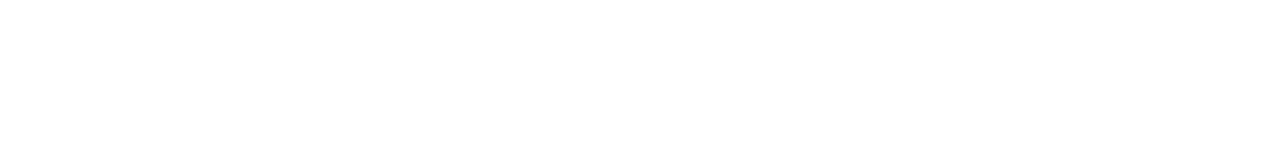
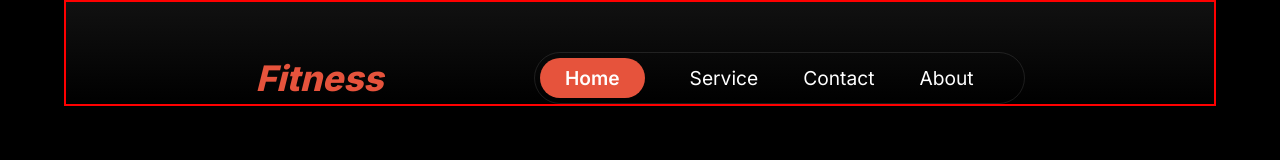
Before and after one commit to anaybhadury/assignment-projects-2, a plain HTML site: page index.html in a window 1280 px wide. Drawn offline with Linux system fonts and the light colour scheme.

Commit message:
added navbar section

```diff
--- a/index.html
+++ b/index.html
@@ -1,5 +1,6 @@
 <!DOCTYPE html>
 <html lang="en">
+
 <head>
     <meta charset="UTF-8">
     <meta name="viewport" content="width=device-width, initial-scale=1.0">
@@ -9,8 +10,24 @@
     <!-- font awesome icon -->
     <script src="https://kit.fontawesome.com/9879608144.js" crossorigin="anonymous"></script>
 </head>
+
 <body>
-    <header>
+    <header class="header">
+        <nav class="navbar">
+            <div>
+                <h2  class="nav-title"><i>Fitness</i></h2>
+            </div>
+            <div class="nav-menu">
+                <ul>
+                    <li><button class="btn-primary">Home</button></li>
+                    <li><a href="#">Service</a></li>
+                    <li><a href="#">Contact</a></li>
+                    <li><a href="#">About</a></li>
+                </ul>
+            </div>
+
+
+        </nav>
 
     </header>
     <main>
@@ -20,4 +37,5 @@
 
     </footer>
 </body>
+
 </html>
--- a/styles/style.css
+++ b/styles/style.css
@@ -1,12 +1,82 @@
-/* google font */
+                                            /* google font */
 @import url('https://fonts.googleapis.com/css2?family=Inter:wght@100..900&display=swap');
+@import url('https://fonts.googleapis.com/css2?family=Dancing+Script:wght@400..700&display=swap');
+
+/* font-family: "Dancing Script", cursive; */
 
 body{
-    font-family: "Inter", sans-serif;
+    background-color: rgb(0, 0, 0);
+    color: rgb(255, 255, 255);
 }
-
 *{
     box-sizing: border-box;
     margin: 0;
     padding: 0;
+    font-family: "Inter", sans-serif;
 }
+
+                                            /* sharyed styles */
+.btn-primary{
+    padding: 8px 25px;
+    border: none;
+    border-radius: 46px;
+    background: rgb(230, 83, 60);
+    color: rgb(255, 255, 255);
+    font-size: 1.2rem;
+    font-weight: 600;
+}
+                                            /* similar-text tag */
+.similar-text h1{
+    font-size: 2.8rem;
+    font-weight: 900;
+    /* color: rgb(255, 255, 255); */
+    text-align: center;
+    margin-bottom: 12px;
+}
+.similar-text p{
+    font-size: 1rem;
+    font-weight: 400;
+    text-align: center;
+    /* color: rgba(255, 255, 255, 0.5); */
+}
+
+                                            /* navbar section styles start */
+.header{
+    max-width: 90%;
+    margin: 0 auto;
+    border: 2px solid red;
+    background: linear-gradient(180.00deg, rgb(17, 17, 17),rgba(119, 119, 119, 0) 100%);
+}
+.navbar{
+    display: flex;
+    justify-content: space-between;
+    align-items: center;
+    max-width: 67%;
+    margin: 0 auto;
+    margin-top: 50px;
+
+}
+.nav-menu ul{
+    display: flex;
+    list-style: none;
+    align-items: center;
+    border: 1px solid rgba(255, 255, 255, 0.1);
+    border-radius: 35px;
+    padding: 5px;
+}
+.nav-menu ul li a{
+    text-decoration: none;
+    color: rgb(255, 255, 255);
+    font-size: 1.2rem;
+    font-weight: 400;
+}
+.nav-menu ul li{
+    margin-right: 45px;
+}
+
+.nav-title{
+    font-size: 2.2rem;
+    font-weight: 800;
+    color: rgb(230, 83, 60);
+}
+/* navbar section styles end */
```
